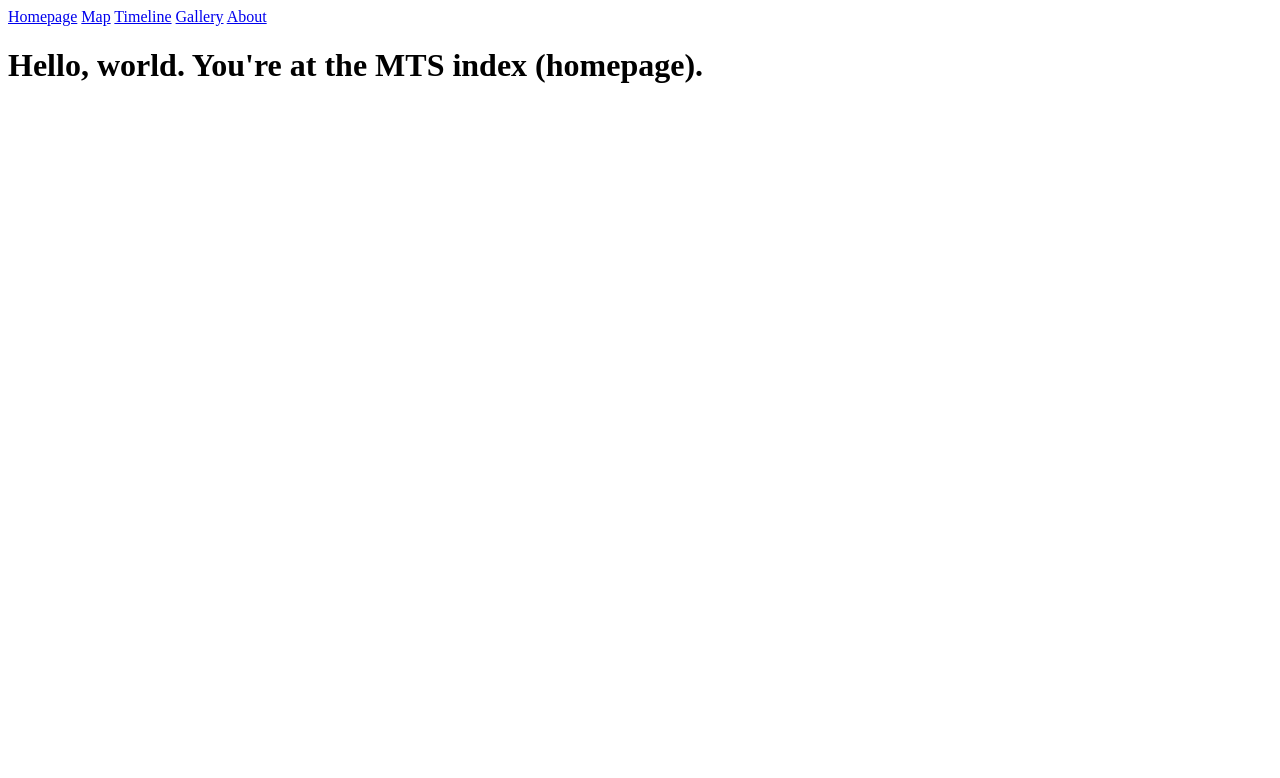
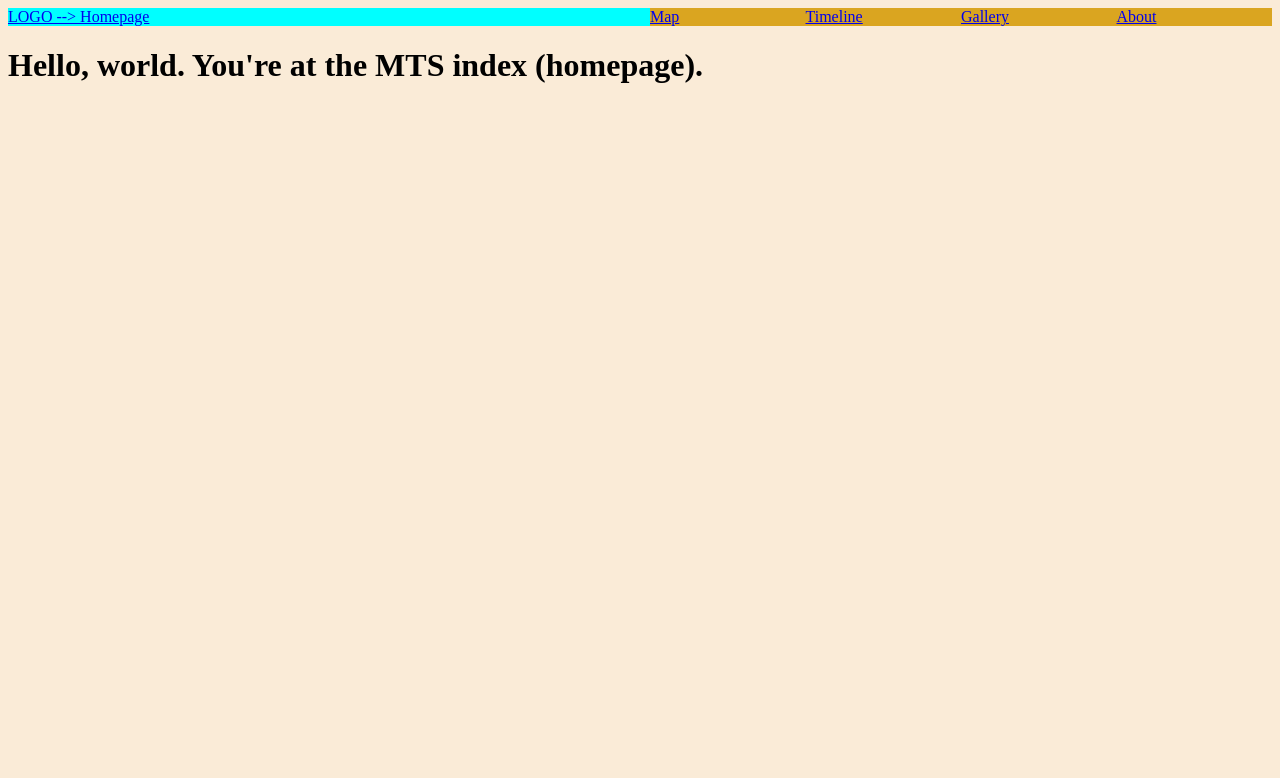
Before and after one commit to zeldaskywalker/more-than-surviving, a Django app: page / in a window 1280 px wide. Shown: the top 778 px of the page. Run offline with Django 4.2, Linux system fonts and the light colour scheme.

Commit message:
Add test css file reference.

```diff
--- a/mts-web-app/mts/models.py
+++ b/mts-web-app/mts/models.py
@@ -6,9 +6,6 @@ class Image(models.Model):
     alt_text = models.CharField(max_length=100)
     caption = models.CharField(max_length=100)
     credit = models.CharField(max_length=100)
-
-    def __str__(self):
-        return self.image_id
 
 
 class Event(models.Model):
--- /dev/null
+++ b/mts-web-app/mts/static/css/test.css
@@ -0,0 +1,16 @@
+body {
+    background-color: antiquewhite;
+}
+
+.nav-container {
+    display: grid;
+    background-color: goldenrod;
+    grid-template-columns: 1fr 1fr 1fr 1fr;;
+}
+
+.header-container {
+    display: grid;
+    background-color: aqua;
+    grid-template-columns: 1fr 1fr;
+    gap: 20px;
+}
--- a/mts-web-app/mts/templates/base.html
+++ b/mts-web-app/mts/templates/base.html
@@ -1,12 +1,20 @@
 <html>
+    {% load static %}
+    <head>
+        <link rel="stylesheet" href="{% static 'css/test.css' %}">
+    </head>
     <body>
         <nav>
-            <div class="navbar-nav">
-                <a class="nav-link" href="/">Homepage</a>
-                <a class="nav-link" href="/map">Map</a>
-                <a class="nav-link" href="/timeline">Timeline</a>
-                <a class="nav-link" href="/gallery">Gallery</a>
-                <a class="nav-link" href="/about">About</a>
+            <div class="header-container">
+                <div>
+                    <a class="nav-link" href="/">LOGO --> Homepage</a>
+                </div>
+                <div class="nav-container">
+                    <a href="/map">Map</a>
+                    <a href="/timeline">Timeline</a>
+                    <a href="/gallery">Gallery</a>
+                    <a href="/about">About</a>
+                </div>
             </div>
         </nav>
     {% block content %}
```
